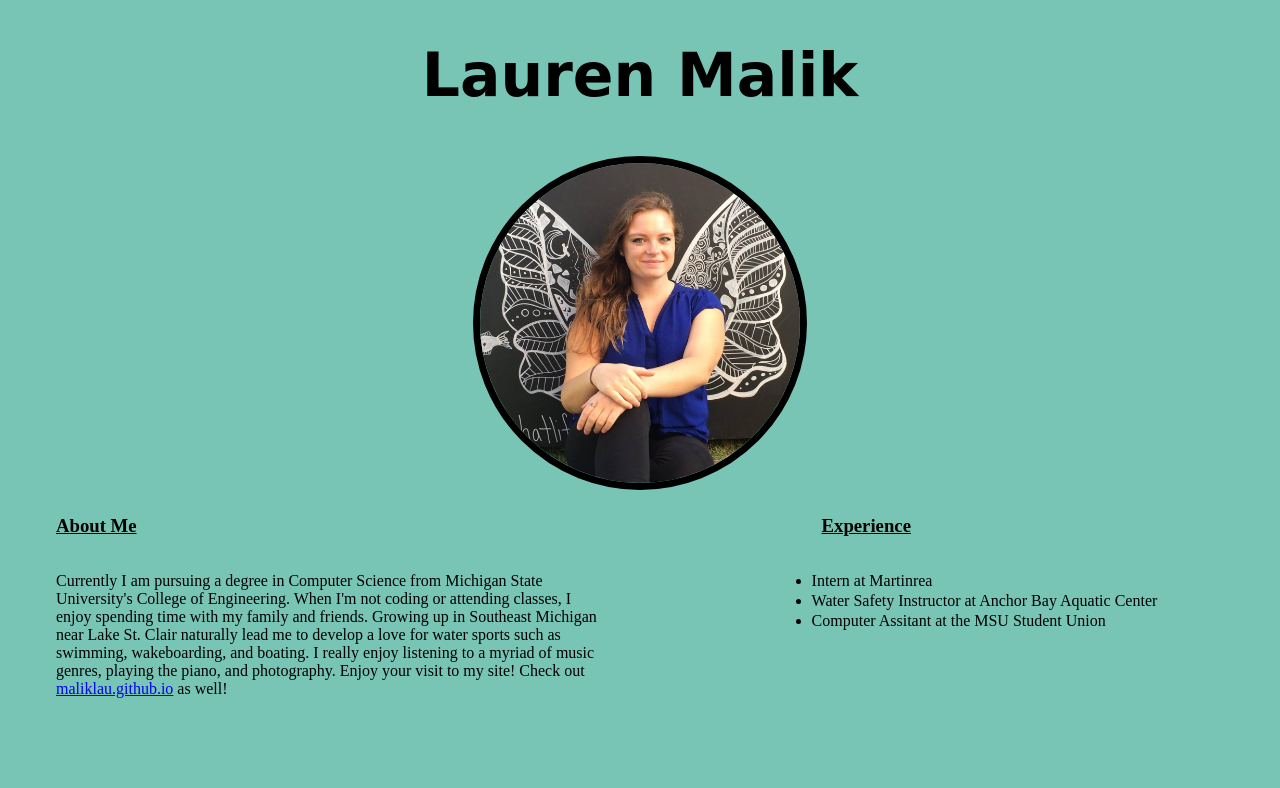
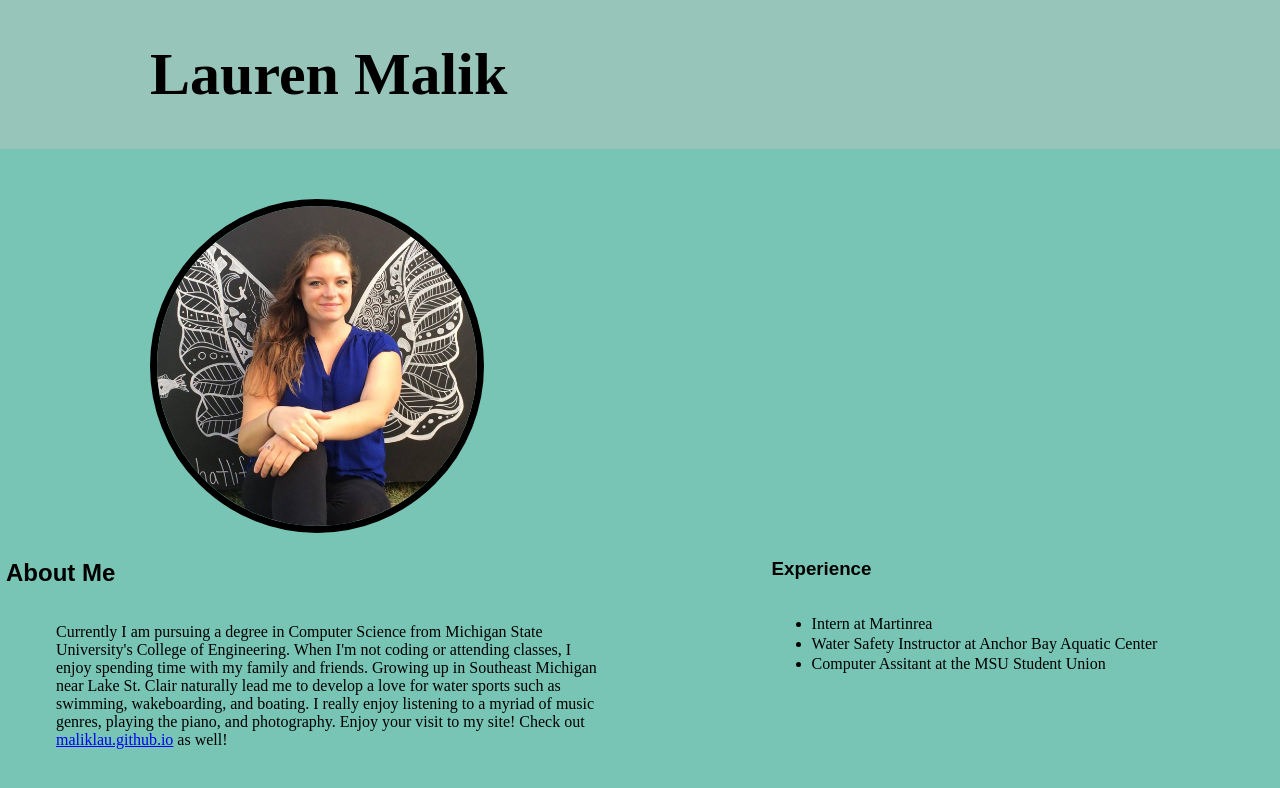
Before and after one commit to maliklau/MI-449-SS17-741-css-spacing-and-layout-T7bJIb, a plain HTML site: page index.html in a window 1280 px wide. Drawn offline with Linux system fonts and the light colour scheme.

Commit message:
more creative

```diff
--- a/index.html
+++ b/index.html
@@ -6,11 +6,15 @@
     <link rel="stylesheet" href="style.css">
   </head>
   <body>
-    <h1>Lauren Malik</h1>
+    <div class="header">
+      <header>
+        <h1>Lauren Malik</h1>
+      </header>
+    </div>
     <img src="mebutterfly.jpg" alt="butterfly">
     <div class="parent">
       <div class="myinfo" id="bio">
-        <h3>About Me</h3>
+        <h2>About Me</h2>
         <p>Currently I am pursuing a degree in Computer Science from Michigan State University's College of Engineering. When I'm not coding or attending classes, I enjoy spending time with my family and friends. Growing up in Southeast Michigan near Lake St. Clair naturally lead me to develop a love for water sports such as swimming, wakeboarding, and boating. I really enjoy listening to a myriad of music genres, playing the piano, and photography. Enjoy your visit to my site! Check out <a href="https://maliklau.github.io/">maliklau.github.io</a> as well!</p>
       </div>
       <div class="myinfo" id="jobs">
--- a/style.css
+++ b/style.css
@@ -1,7 +1,7 @@
 img {
   border-radius: 50%;
   display: block;
-  margin: auto;
+  margin-left: 150px;
   height: 25%;
   width: 25%;
   border: 7px solid;
@@ -9,17 +9,21 @@ img {
 }
 
 h1 {
-  text-align: center;
+  text-align: left;
   display: block;
-  font-family: cursive;
+  font-family: serif;
+  margin-left: 150px;
   font-size: 60px;
-  padding-bottom: 6px;
+}
+
+h2 {
+  display: block;
+  font-family: arial;
 }
 
 h3 {
-  text-decoration: underline;
   display: block;
-  margin-left: 50px;
+  font-family: arial;
 }
 
 body {
@@ -49,8 +53,18 @@ li {
   display: flex;
 }
 
+.header {
+  display: flex;
+}
+
+header {
+  background-color: #98c5b9;
+  flex-grow: 1;
+  margin-bottom: 50px;
+}
+
 .myinfo {
-  flex-grow: 1;
+  flex-grow: 1 1 2;
   flex-basis: 0;
   margin: 6px;
 }
```
